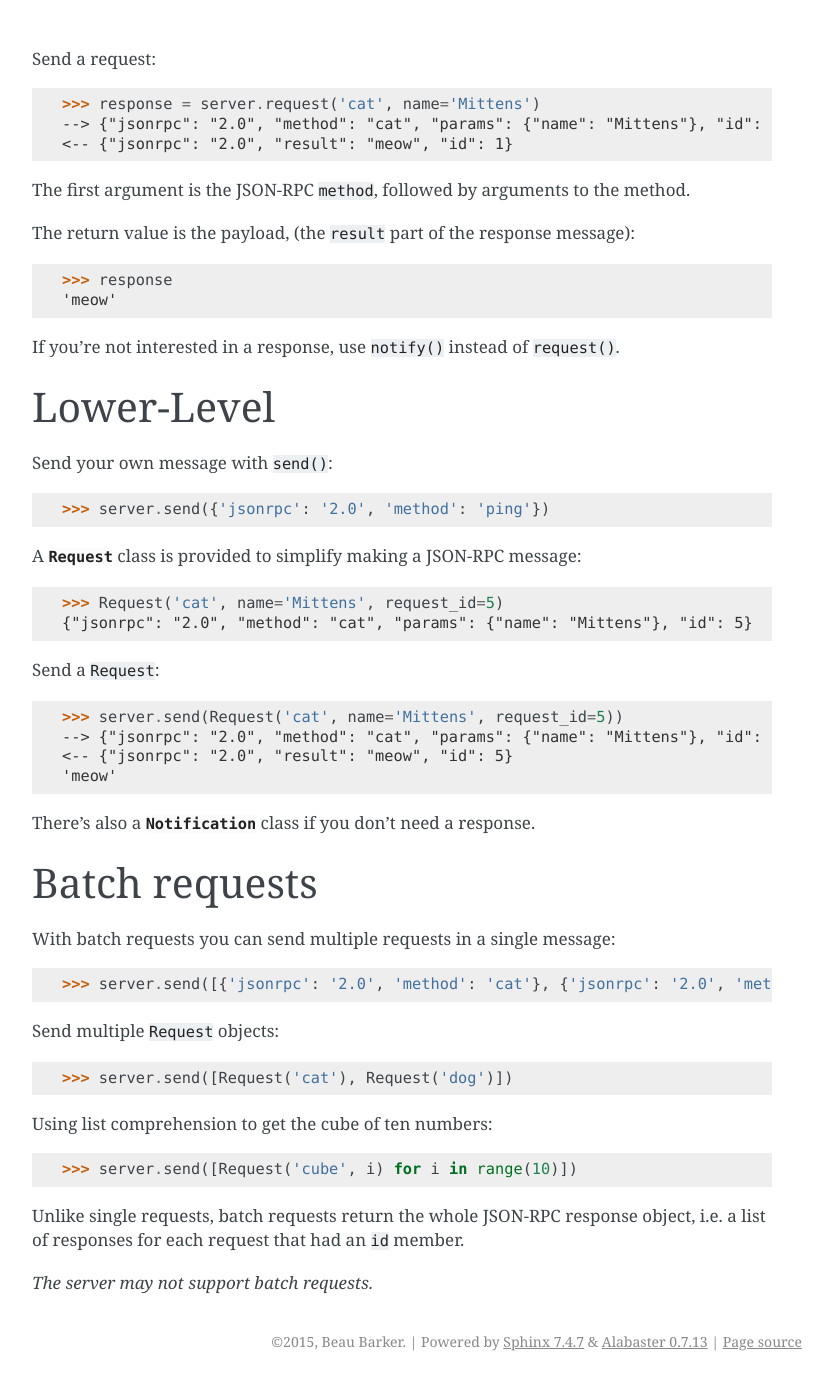
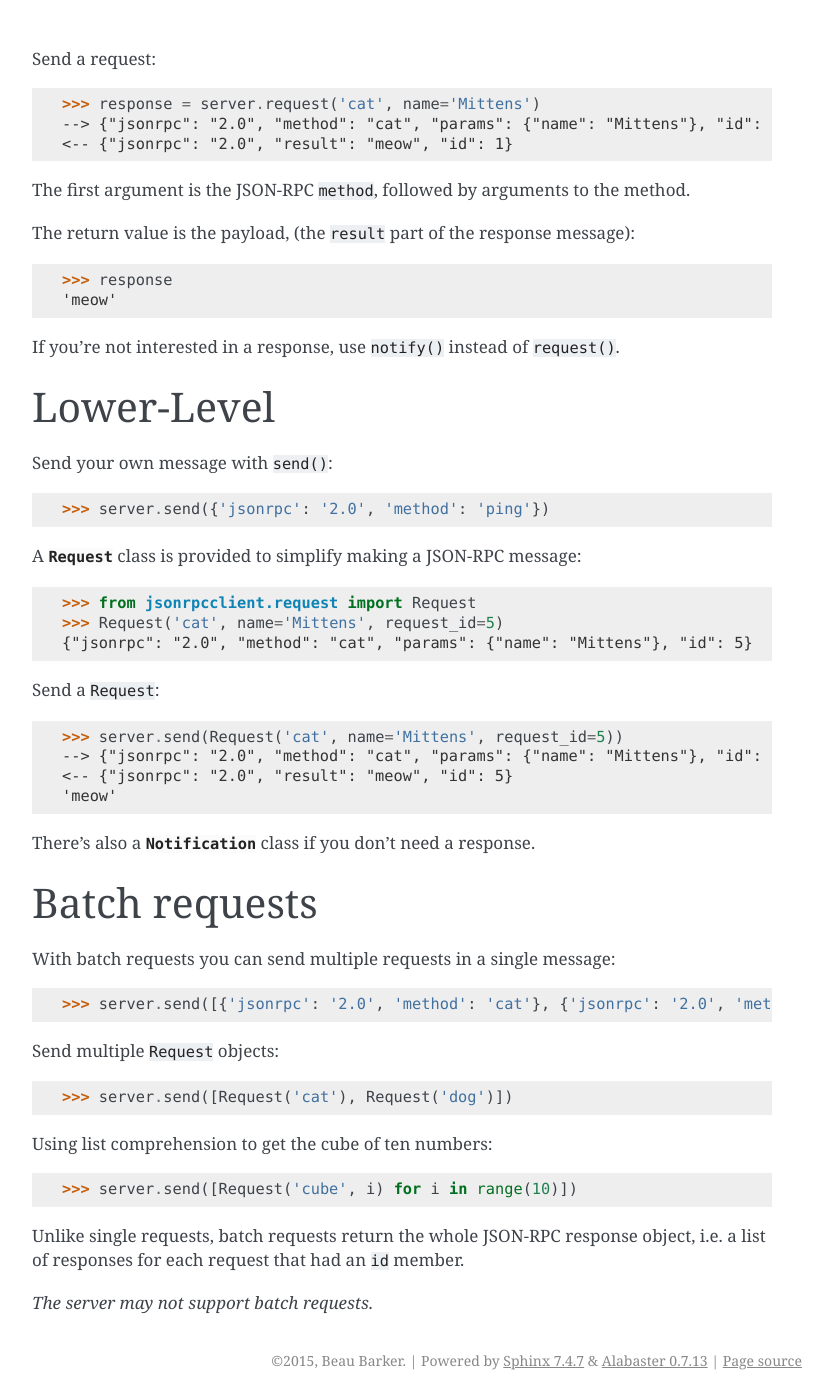
Before and after one commit to explodinglabs/jsonrpcclient, a Sphinx documentation site: the page built from doc/_includes/requests.rst, in a window 1280 px wide. Shown: the whole page, without its empty margins (238-1071 px from the left). Built offline with Sphinx 7.4.7, drawn with Linux system fonts in a browser that asks for light colours.

Commit message:
Add import of Request class to docs

```diff
--- a/doc/_includes/requests.rst
+++ b/doc/_includes/requests.rst
@@ -26,6 +26,7 @@ Send your own message with ``send()``::
 A :class:`~request.Request` class is provided to simplify making a JSON-RPC
 message::
 
+    >>> from jsonrpcclient.request import Request
     >>> Request('cat', name='Mittens', request_id=5)
     {"jsonrpc": "2.0", "method": "cat", "params": {"name": "Mittens"}, "id": 5}
 
```
